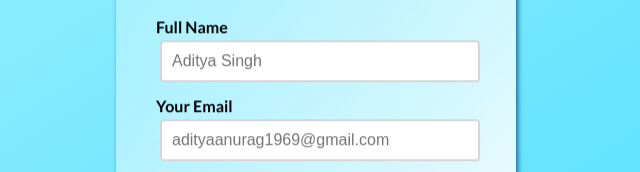
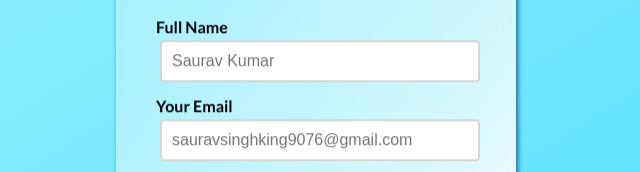
Before and after one commit to aditya-singhhh/cssproject-signup, a plain HTML site: page index.html in a window 1280 px wide. Shown: the part 252-424 px from the top of the page, 324-964 px from the left. Drawn offline with Linux system fonts and the light colour scheme.

Commit message:
Update index.html
for Saurav name change

```diff
--- a/index.html
+++ b/index.html
@@ -21,7 +21,7 @@
               <input
                 type="text"
                 id="fullname"
-                placeholder="Aditya Singh"
+                placeholder="Saurav Kumar"
                 required
               />
             </p>
@@ -30,7 +30,7 @@
               <input
                 type="email"
                 id="email"
-                placeholder="adityaanurag1969@gmail.com"
+                placeholder="sauravsinghking9076@gmail.com"
                 required
               />
             </p>
```
